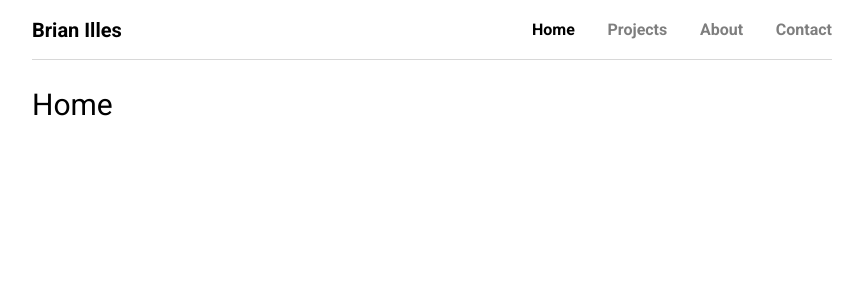
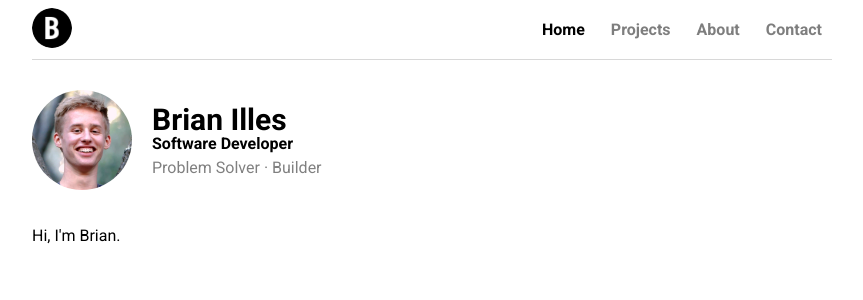
Before and after one commit to brianilles/portfolio-site, a React (Create React App) app: page / in a window 1280 px wide. Shown: the top 300 px of the page, without its empty margins (208-1071 px from the left). Built offline with nearby package versions, Linux system fonts and the light colour scheme.

Commit message:
Adds home

```diff
--- a/src/App.js
+++ b/src/App.js
@@ -11,11 +11,15 @@ function App() {
   return (
     <Router>
       <div className="App">
-        <Navbar />
-        <Route exact path="/" component={Home} />
-        <Route path="/projects" component={Projects} />
-        <Route path="/about" component={About} />
-        <Route path="/contact" component={Contact} />
+        <div className="navbar-wrapper">
+          <Navbar />
+        </div>
+        <div className="main-wrapper">
+          <Route exact path="/" component={Home} />
+          <Route path="/projects" component={Projects} />
+          <Route path="/about" component={About} />
+          <Route path="/contact" component={Contact} />
+        </div>
       </div>
     </Router>
   );
--- a/src/components/Contact.js
+++ b/src/components/Contact.js
@@ -3,15 +3,42 @@ import styled from "styled-components";
 import { Linkedin } from "styled-icons/boxicons-logos/Linkedin";
 import { Twitter } from "styled-icons/boxicons-logos/Twitter";
 import { Github } from "styled-icons/boxicons-logos/Github";
+import "../scss/Contact.scss";
 
+const DarkLinkedin = styled(Linkedin)`
+  color: #000;
+  height: 30px;
+  width: 30px;
+`;
+const DarkTwitter = styled(Twitter)`
+  color: #000;
+  height: 30px;
+  width: 30px;
+`;
+const DarkGithub = styled(Github)`
+  color: #000;
+  height: 30px;
+  width: 30px;
+`;
 function Contact() {
   return (
     <div>
       <h2>Contact</h2>
       <p>
         To request my resume, talk tech, or for anything else, feel free to
-        contact me at anytime at <span>brianrilles@gmail.com</span> or through
-        any social media platform below.
+        contact me anytime at <span>brianrilles@gmail.com</span> or through any
+        of the social media platforms below.
+      </p>
+      <p>
+        <a href="https://www.linkedin.com/in/brian-illes/">
+          <DarkLinkedin />
+        </a>
+        <a href="https://twitter.com/brianilles">
+          <DarkTwitter />
+        </a>
+        <a href="https://github.com/brilles">
+          <DarkGithub />
+        </a>
       </p>
     </div>
   );
--- a/src/components/Home.js
+++ b/src/components/Home.js
@@ -1,9 +1,23 @@
 import React from "react";
+import Brian from "../assets/brian-illes.jpg";
+import "../scss/Home.scss";
 
 function Home() {
   return (
-    <div>
-      <h2>Home</h2>
+    <div className="Home">
+      <div className="top">
+        <div className="left">
+          <img src={Brian} alt="Brian Illes" />
+        </div>
+        <div className="right">
+          <h2>Brian Illes</h2>
+          <h4>Software Developer</h4>
+          <h5>Problem Solver · Builder</h5>
+        </div>
+      </div>
+      <div className="bottom">
+        <p>Hi, I'm Brian.</p>
+      </div>
     </div>
   );
 }
--- a/src/components/Navbar.js
+++ b/src/components/Navbar.js
@@ -1,11 +1,14 @@
 import React from "react";
 import { NavLink } from "react-router-dom";
 import "../scss/Navbar.scss";
+import B from "../assets/apple-touch-icon.png";
 
 function Navbar() {
   return (
     <div className="Navbar">
-      <div className="left">Brian Illes</div>
+      <div className="left">
+        <img src={B} alt="B logo" />
+      </div>
       <div className="right">
         <NavLink exact to="/" activeClassName="activeNav">
           Home
--- a/src/scss/App.scss
+++ b/src/scss/App.scss
@@ -21,4 +21,8 @@
       border-radius: 6px;
     }
   }
+  .navbar-wrapper {
+    background: #fff;
+    width: 800px;
+  }
 }
--- /dev/null
+++ b/src/scss/Contact.scss
@@ -0,0 +1,7 @@
+a {
+  margin: 0 10px;
+  opacity: 0.5;
+}
+a:hover {
+  opacity: 1;
+}
--- /dev/null
+++ b/src/scss/Home.scss
@@ -0,0 +1,22 @@
+.Home {
+  .top {
+    display: flex;
+    align-items: center;
+    line-height: 150%;
+  }
+  h2 {
+    font-weight: 700;
+  }
+  h4 {
+    font-weight: 700;
+  }
+  h5 {
+    color: gray;
+  }
+}
+img {
+  height: 100px;
+  width: 100px;
+  border-radius: 50%;
+  margin-right: 20px;
+}
--- a/src/scss/Navbar.scss
+++ b/src/scss/Navbar.scss
@@ -6,8 +6,13 @@
   font-weight: 700;
   margin-bottom: 30px;
   border-bottom: 1px solid rgb(216, 216, 216);
+  top: 0;
   .left {
     font-size: 20px;
+  }
+  img {
+    height: 40px;
+    width: 40px;
   }
   .right {
     width: 300px;
@@ -18,6 +23,9 @@
       opacity: 0.5;
       color: #000;
     }
+    a:hover {
+      opacity: 1;
+    }
     .activeNav {
       opacity: 1;
     }
```
Also changed, not shown: src/assets/apple-touch-icon.png (added).
